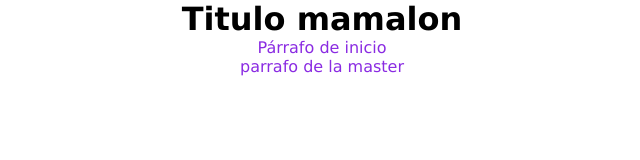
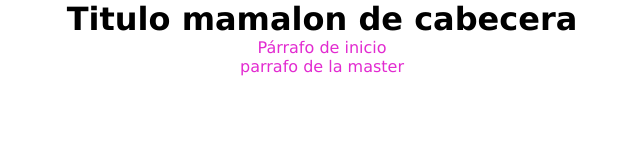
Before and after one commit to JoelSanRam/gitPlatzi, a plain HTML site: page index.html in a window 1280 px wide. Shown: the whole page, without its empty margins (318-958 px from the left). Drawn offline with Linux system fonts and the light colour scheme.

Commit message:
modificación para error con cabecera

```diff
--- a/index.html
+++ b/index.html
@@ -9,7 +9,7 @@
 </head>
 <body>
     <h1>
-        Titulo mamalon
+        Titulo mamalon de cabecera
     </h1>
     <p>Párrafo de inicio</p>
     <p>parrafo de la master</p>
--- a/style.css
+++ b/style.css
@@ -4,5 +4,5 @@
     font-family: Verdana, Geneva, Tahoma, sans-serif;
 }
 p{
-    color: blueviolet;
+    color: rgb(226, 43, 208);
 }
```
